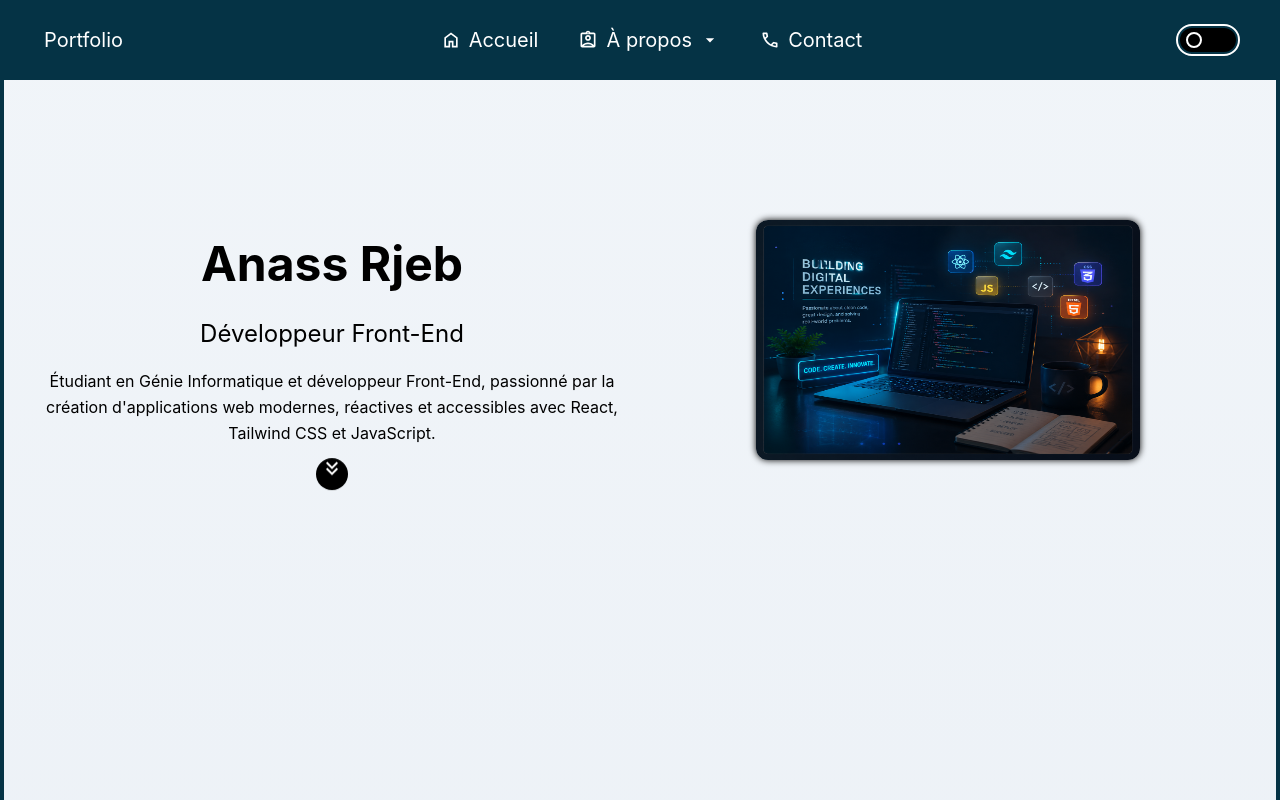
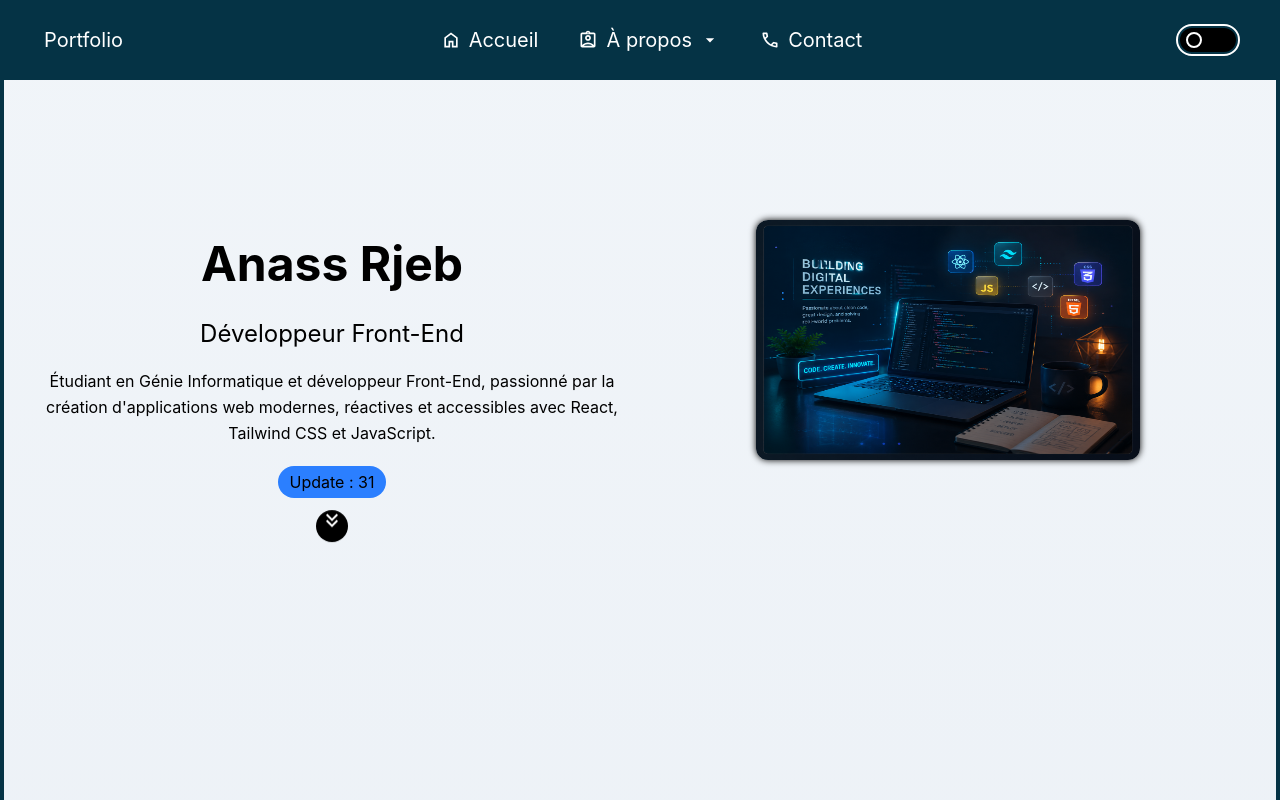
Before and after one commit to Rjeb-Anas/Portfolio--S, a React (Vite) app: page / in a window 1280 px wide. Shown: the top 800 px of the page. Built offline with nearby package versions, Linux system fonts and the light colour scheme.

Commit message:
Update NAME

```diff
--- a/src/components/Home.jsx
+++ b/src/components/Home.jsx
@@ -26,7 +26,9 @@ const Home = () => {
                     </p>
                     <div className="w-full flex py-3 flex-col
                     items-center justify-center">
-                        <a href="#About" className="p-1 rounded-full dark:bg-white/10 bg-black     flex items-center justify-center animate-bounce ">
+
+                        <span className="px-3 py-1 rounded-full bg-blue-500">Update : 31</span>
+                        <a href="#About" className="p-1 rounded-full dark:bg-white/10 bg-black mt-5    flex items-center justify-center animate-bounce ">
                             <img src={double_arrow_down} alt="double_arrow_down" className="animate-bounce" />
                         </a>
                     </div>
```
